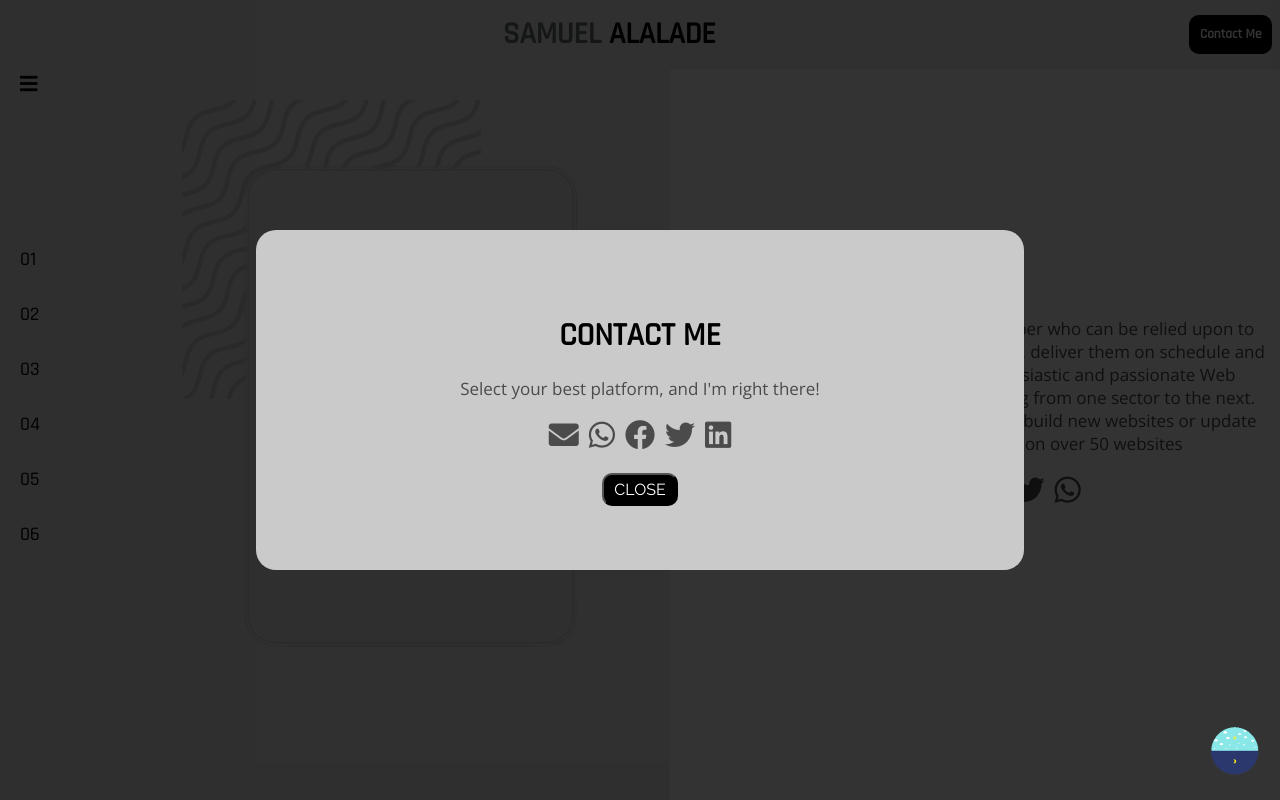
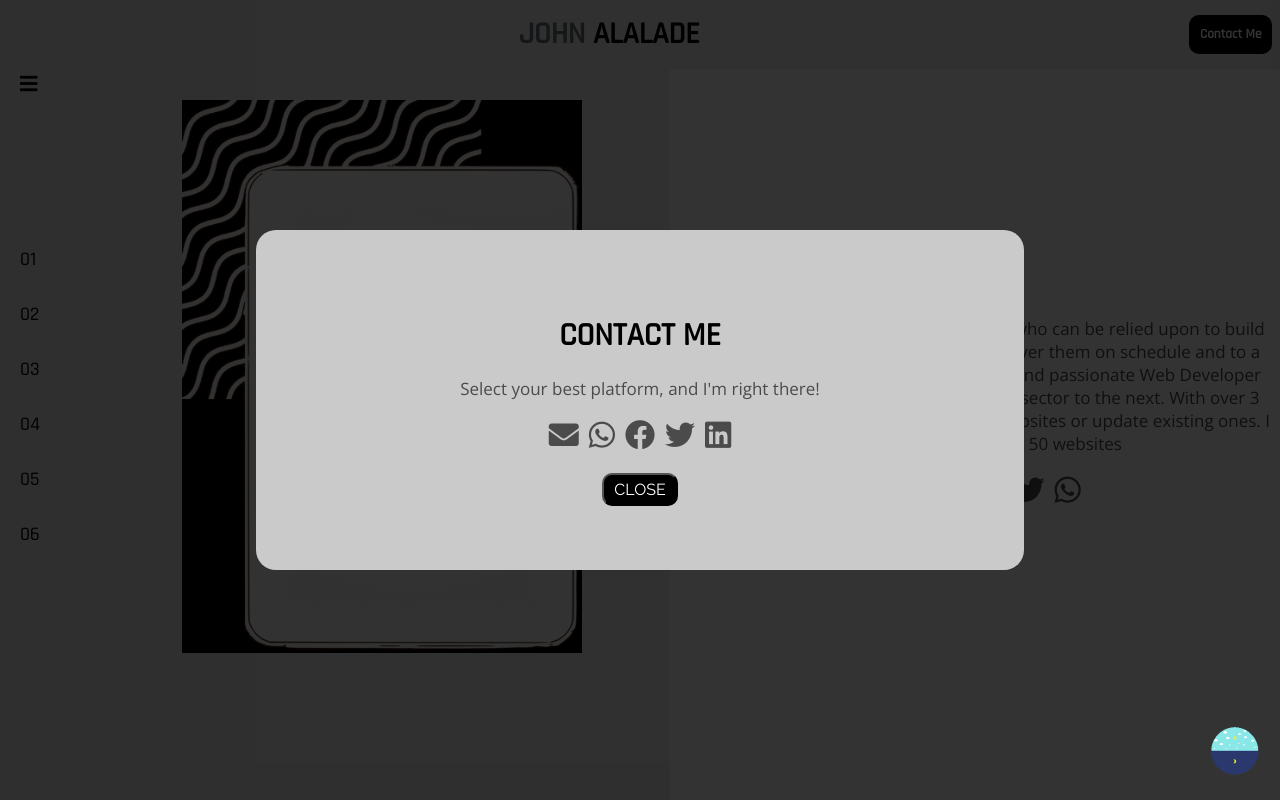
Before and after one commit to aeskay/portfolio, a React (Create React App) app: page / in a window 1280 px wide. Both pictures are taken after a click on the button "Contact Me". Shown: the top 800 px of the page. Built offline with nearby package versions, Linux system fonts and the light colour scheme; a web font is replaced by a local one.

Commit message:
first commit

```diff
--- a/public/index.html
+++ b/public/index.html
@@ -20,7 +20,7 @@
 <link rel="preconnect" href="https://fonts.gstatic.com">
 <link href="https://fonts.googleapis.com/css2?family=Cuprum:wght@700&display=swap" rel="stylesheet">
     <link rel="stylesheet" href="https://use.fontawesome.com/releases/v5.12.0/css/all.css"/>
-    <title>Samuel Alalade</title>
+    <title>John Alalade</title>
   </head>
   <body>
     <noscript>You need to enable JavaScript to run this app.</noscript>
--- a/src/Container.js
+++ b/src/Container.js
@@ -31,7 +31,7 @@ function Container() {
       <div className="otherSection">
         <div className="firstSection">
           <div className="centralize logo-text">
-            <span className="span1 samuel">SAMUEL</span> <span className="span2 alalade">ALALADE</span>
+            <span className="span1 samuel">JOHN</span> <span className="span2 alalade">ALALADE</span>
             <button onClick={handlePopOpen} className="contactBtn">Contact Me</button>
           </div>
           <Home/>
--- a/src/components/Contact.js
+++ b/src/components/Contact.js
@@ -34,8 +34,8 @@ export class Contact extends Component {
             name:''
         });
         e.preventDefault();
-        // window.open(`https://wa.me/+2348133355944?text=Hello Samuel, my name is ${this.state.name}. ${message}. My email is ${email}. Thanks`, '_blank')
-        window.open(`mailto:marketgeek01@gmail.com?Subject=New Contact from Portfolio&body=Hello Samuel, my name is ${this.state.name}. ${message}. My email is ${email}. Thanks`, '_blank')
+        // window.open(`https://wa.me/+2348133355944?text=Hello John, my name is ${this.state.name}. ${message}. My email is ${email}. Thanks`, '_blank')
+        window.open(`mailto:marketgeek01@gmail.com?Subject=New Contact from Portfolio&body=Hello John, my name is ${this.state.name}. ${message}. My email is ${email}. Thanks`, '_blank')
     }
 
     render() {
@@ -65,11 +65,11 @@ export class Contact extends Component {
                     <div className="otherContact rightFader">
                     <p style={{textAlign: "center", color:"#eee"}} className="body">You can also reach me on several social media platforms. Select your best platform, and I'm right there!</p>
                         <div style={{textAlign: "center"}} >
-                            <a target="_blank" rel="noreferrer" className="contSocIcon" href="mailto:marketgeek01@gmail.com" title="Email"><i className="fa fa-envelope"></i></a>
-                            <a target="_blank" rel="noreferrer" className="contSocIcon" href="https://github.com/aeskay" title="Github"><i className="fab fa-github "></i></a>
-                            <a target="_blank" rel="noreferrer" className="contSocIcon" href="https://facebook.com/alalade.samuelsambluez" title="CodePen"><i className="fab fa-codepen "></i></a>
-                            <a target="_blank" rel="noreferrer" className="contSocIcon" href="https://linkedin.com/alalade-samuel" title="LinkedIn"><i className="fab fa-linkedin "></i></a>
-                            <a target="_blank" rel="noreferrer" className="contSocIcon" href="https://twitter.com/iamaeskay" title="Twitter"><i className="fab fa-twitter "></i></a>
+                            <a target="_blank" rel="noreferrer" className="contSocIcon" href="mailto:samuelalalade@hotmail.com" title="Email"><i className="fa fa-envelope"></i></a>
+                            <a target="_blank" rel="noreferrer" className="contSocIcon" href="https://github.com/johna" title="Github"><i className="fab fa-github "></i></a>
+                            <a target="_blank" rel="noreferrer" className="contSocIcon" href="https://facebook.com/alalade.johnadebayo" title="CodePen"><i className="fab fa-codepen "></i></a>
+                            <a target="_blank" rel="noreferrer" className="contSocIcon" href="https://linkedin.com/alalade-john" title="LinkedIn"><i className="fab fa-linkedin "></i></a>
+                            <a target="_blank" rel="noreferrer" className="contSocIcon" href="https://twitter.com/johna" title="Twitter"><i className="fab fa-twitter "></i></a>
                             <a target="_blank" rel="noreferrer" className="contSocIcon" href="https://wa.me/+2348133355944" title="WhatsApp"><i className="fab fa-whatsapp"></i></a>
                         </div>
                     </div>
--- a/src/components/ContactPop.js
+++ b/src/components/ContactPop.js
@@ -12,11 +12,11 @@ function ContactPop() {
                     <h1 style={{textAlign: "center", fontFamily: "Rajdhani"}}>CONTACT ME</h1>
                     <p style={{textAlign: "center"}} className="body">Select your best platform, and I'm right there!</p>
                     <div style={{textAlign: "center"}} >
-                        <a target="_blank" rel="noreferrer" className="homeSocIcon" href="mailto:marketgeek01@gmail.com" title="Email"><i className="fa fa-envelope"></i></a>
+                        <a target="_blank" rel="noreferrer" className="homeSocIcon" href="mailto:samuelalalade@hotmail.com" title="Email"><i className="fa fa-envelope"></i></a>
                         <a target="_blank" rel="noreferrer" className="homeSocIcon" href="https://wa.me/+2348133355944" title="WhatsApp"><i className="fab fa-whatsapp"></i></a>
-                        <a target="_blank" rel="noreferrer" className="homeSocIcon" href="https://facebook.com/alalade.samuelsambluez" title="Facebook"><i className="fab fa-facebook "></i></a>
-                        <a target="_blank" rel="noreferrer" className="homeSocIcon" href="https://twitter.com/iamaeskay" title="Twitter"><i className="fab fa-twitter "></i></a>
-                        <a target="_blank" rel="noreferrer" className="homeSocIcon" href="https://linkedin.com/alalade-samuel" title="LinkedIn"><i className="fab fa-linkedin "></i></a>
+                        <a target="_blank" rel="noreferrer" className="homeSocIcon" href="https://facebook.com/alalade.johnsambluez" title="Facebook"><i className="fab fa-facebook "></i></a>
+                        <a target="_blank" rel="noreferrer" className="homeSocIcon" href="https://twitter.com/johna" title="Twitter"><i className="fab fa-twitter "></i></a>
+                        <a target="_blank" rel="noreferrer" className="homeSocIcon" href="https://linkedin.com/alalade-john" title="LinkedIn"><i className="fab fa-linkedin "></i></a>
                     </div>
                     <div style={{textAlign: "center", outline: "none", marginTop: "20px"}} ><button onClick={handlePopClose} className="popCloseIcon">CLOSE</button></div>
                 </div>
--- a/src/components/Details.js
+++ b/src/components/Details.js
@@ -43,7 +43,7 @@ function Details(props) {
             <div className="otherSection">
                 <div className="firstSection">
                     <div className="centralize logo-text">
-                        <span className="span1">SAMUEL</span> <span className="span2">ALALADE</span>
+                        <span className="span1">John</span> <span className="span2">ALALADE</span>
                         <button onClick={handlePopOpen} className="contactBtn">Contact Me</button>
                     </div>
                     <div className="" style={{height: '100vh', display: 'flex', justifyContent: 'center', alignItems: 'center'}}>
--- a/src/components/ErrorPage.js
+++ b/src/components/ErrorPage.js
@@ -22,7 +22,7 @@ function ErrorPage() {
             <div className="otherSection">
                 <div className="firstSection">
                     <div className="centralize logo-text">
-                        <span className="span1">SAMUEL</span> <span className="span2">ALALADE</span>
+                        <span className="span1">John</span> <span className="span2">ALALADE</span>
                         <button onClick={handlePopOpen} className="contactBtn">Contact Me</button>
                     </div>
                     <div className="" style={{height: '100%', display: 'flex', justifyContent: 'center', alignItems: 'center'}}>
--- a/src/components/Home.js
+++ b/src/components/Home.js
@@ -9,14 +9,14 @@ function Home() {
               {/* <img alt="background" src="/images/bg.png" className="homeFirstBg"/>
               <img alt="Sammy" src="/images/sam.png" className="homeFirstImg"/> */}
               <div>
-                  <img alt="Sammy" src="/images/sam-2.png" className="homeNewImg" style={{opacity: "1"}}/>
+                  <img alt="Sammy" src="/images/john.png" className="homeNewImg" style={{opacity: "1"}}/>
             </div>
             </div>
             <div className="grid2">
                 <div>
                     {/* <h1 className="headText topFader">ABOUT ME</h1> */}
                     {/* <h1> </h1>
-                    <h1 className=" headText fader line-1 anim-typewriter">I am Samuel Alalade</h1> */}
+                    <h1 className=" headText fader line-1 anim-typewriter">I am John Alalade</h1> */}
 
                     <h1 className=" headText">I am
   <span
@@ -24,12 +24,12 @@ function Home() {
      data-period="2000"
      data-rotate='[ " a Developer", " a Designer", " a Creator", " an Expert" ]'></span>
 </h1>
-                    <p className="body bottomFader">My name is Samuel - a skilled Developer who can be relied upon to build responsive and modern websites, deliver them on schedule and to a very high standard. I am enthusiastic and passionate Web Developer who can bring new thinking from one sector to the next. With over 3 years of experience, I can build new websites or update existing ones. I have worked on over 50 websites</p>
+                    <p className="body bottomFader">My name is John - a skilled Developer who can be relied upon to build responsive and modern websites, deliver them on schedule and to a very high standard. I am enthusiastic and passionate Web Developer who can bring new thinking from one sector to the next. With over 3 years of experience, I can build new websites or update existing ones. I have worked on over 50 websites</p>
                     <span className="bottomFader">
-                        <a target="_blank" rel="noreferrer" className="homeSocIcon" href="https://github.com/aeskay" title="Github"><i className="fab fa-github "></i></a>
-                        <a target="_blank" rel="noreferrer" className="homeSocIcon" href="https://facebook.com/alalade.samuelsambluez" title="Facebook"><i className="fab fa-codepen "></i></a>
-                        <a target="_blank" rel="noreferrer" className="homeSocIcon" href="https://linkedin.com/alalade-samuel" title="LinkedIn"><i className="fab fa-linkedin "></i></a>
-                        <a target="_blank" rel="noreferrer" className="homeSocIcon" href="https://twitter.com/iamaeskay" title="Twitter"><i className="fab fa-twitter "></i></a>
+                        <a target="_blank" rel="noreferrer" className="homeSocIcon" href="https://github.com/johna" title="Github"><i className="fab fa-github "></i></a>
+                        <a target="_blank" rel="noreferrer" className="homeSocIcon" href="https://facebook.com/alalade.johna" title="Facebook"><i className="fab fa-codepen "></i></a>
+                        <a target="_blank" rel="noreferrer" className="homeSocIcon" href="https://linkedin.com/alalade-john" title="LinkedIn"><i className="fab fa-linkedin "></i></a>
+                        <a target="_blank" rel="noreferrer" className="homeSocIcon" href="https://twitter.com/johna" title="Twitter"><i className="fab fa-twitter "></i></a>
                         <a target="_blank" rel="noreferrer" className="homeSocIcon" href="https://wa.me/+2348133355944" title="WhatsApp"><i className="fab fa-whatsapp"></i></a>
 
                     </span>
--- a/src/components/layouts/Navigation.js
+++ b/src/components/layouts/Navigation.js
@@ -48,7 +48,7 @@ function Navigation() {
             </div>
             <div className="fixedMajorSide hidden" onMouseLeave={hideSideBar}>
                 <div className="logoDiv">
-                    <span className="logo-text-mini"><span className="logo-text-mini-span1">SAMUEL</span> <span className="logo-text-mini-span2">A.</span></span>
+                    <span className="logo-text-mini"><span className="logo-text-mini-span1">John</span> <span className="logo-text-mini-span2">A.</span></span>
                     <span onClick={hideSideBar} className="closeIcon">X</span>
                 </div>
                 <div className="fixedMiniNav">
```
Also changed, not shown: 1 other file (tests, documents, lock files or other folders).
